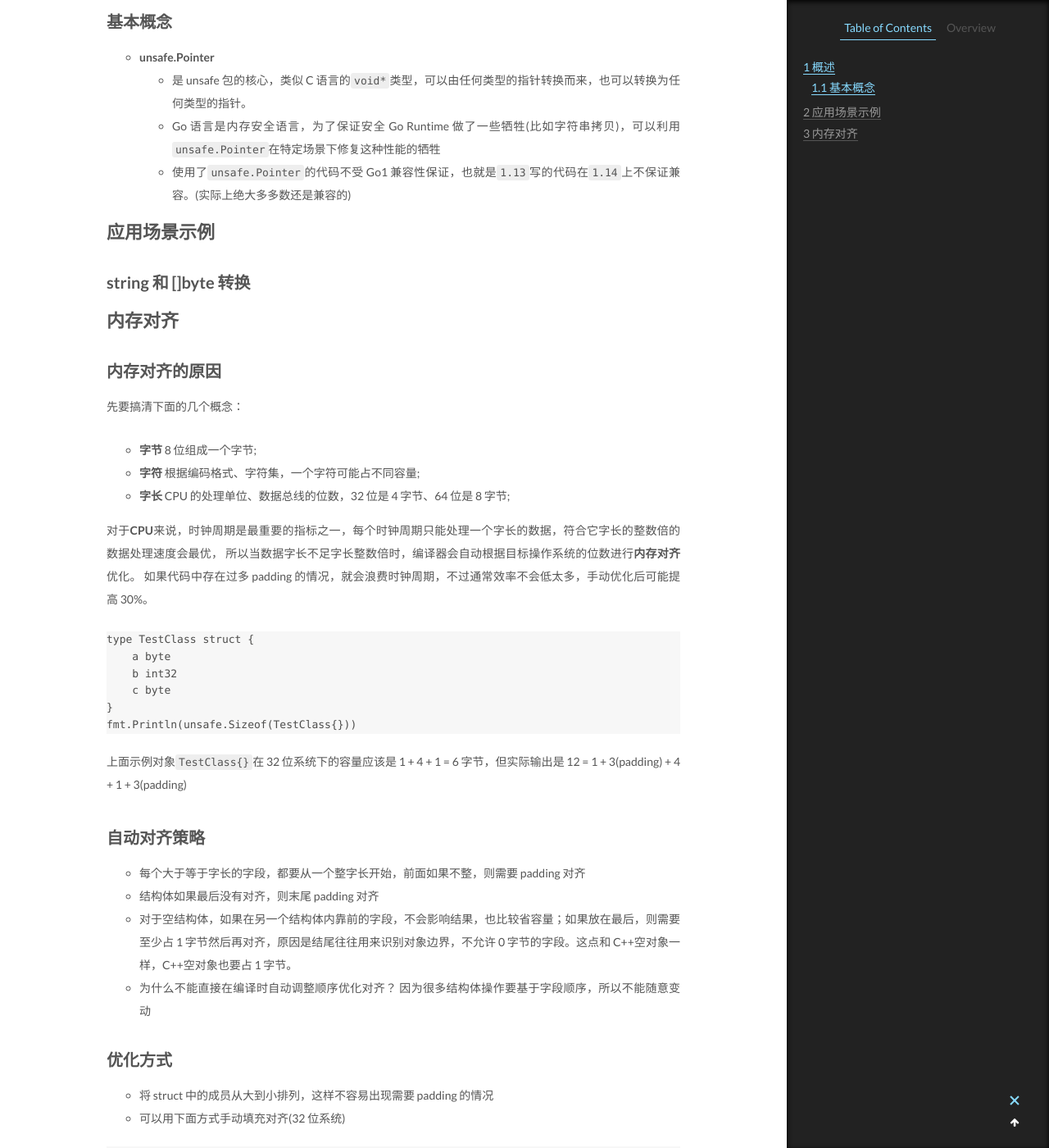
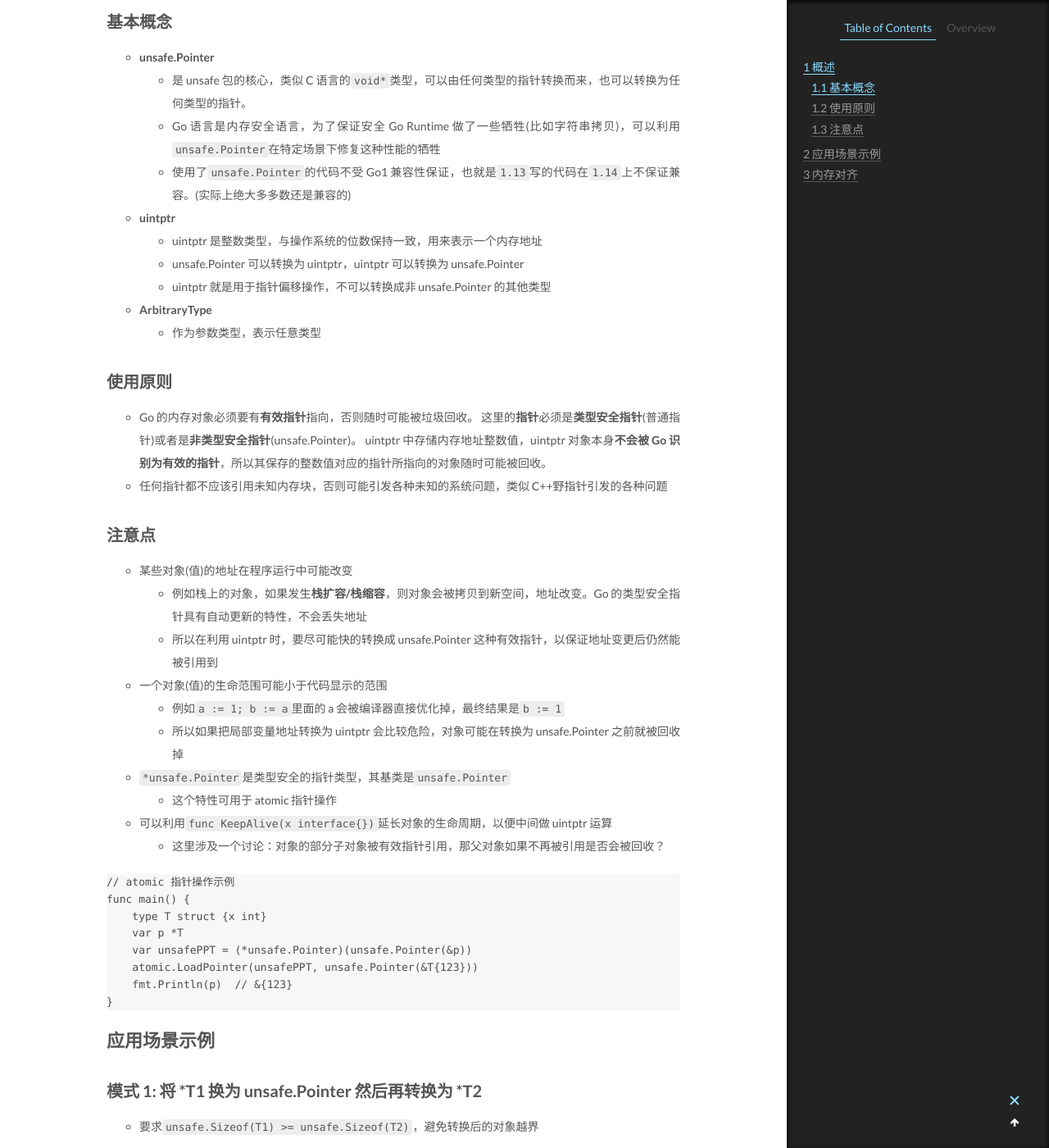
Before and after one commit to CodeHunter2006/CodeHunter2006.github.io, a Jekyll site: the page built from _posts/2020-04-16-Go_unsafe.md, in a window 1280 px wide and 1400 px high, scrolled down 1034 px. Shown: the whole window at 82% size. Built offline with Jekyll 4.4.1, drawn with Linux system fonts in a browser that asks for light colours; some of the changed text lies outside the part shown.

Commit message:
[doc]: add contents.

````diff
--- a/_posts/2020-04-16-Go_unsafe.md
+++ b/_posts/2020-04-16-Go_unsafe.md
@@ -19,10 +19,149 @@ Go 的 unsafe 包只提供了两个类型(Pointer、ArbitraryType)和三个函
   - 是 unsafe 包的核心，类似 C 语言的`void*`类型，可以由任何类型的指针转换而来，也可以转换为任何类型的指针。
   - Go 语言是内存安全语言，为了保证安全 Go Runtime 做了一些牺牲(比如字符串拷贝)，可以利用`unsafe.Pointer`在特定场景下修复这种性能的牺牲
   - 使用了`unsafe.Pointer`的代码不受 Go1 兼容性保证，也就是`1.13`写的代码在`1.14`上不保证兼容。(实际上绝大多多数还是兼容的)
+- **uintptr**
+  - uintptr 是整数类型，与操作系统的位数保持一致，用来表示一个内存地址
+  - unsafe.Pointer 可以转换为 uintptr，uintptr 可以转换为 unsafe.Pointer
+  - uintptr 就是用于指针偏移操作，不可以转换成非 unsafe.Pointer 的其他类型
+- **ArbitraryType**
+  - 作为参数类型，表示任意类型
+
+## 使用原则
+
+- Go 的内存对象必须要有**有效指针**指向，否则随时可能被垃圾回收。
+  这里的**指针**必须是**类型安全指针**(普通指针)或者是**非类型安全指针**(unsafe.Pointer)。
+  uintptr 中存储内存地址整数值，uintptr 对象本身**不会被 Go 识别为有效的指针**，所以其保存的整数值对应的指针所指向的对象随时可能被回收。
+- 任何指针都不应该引用未知内存块，否则可能引发各种未知的系统问题，类似 C++野指针引发的各种问题
+
+## 注意点
+
+- 某些对象(值)的地址在程序运行中可能改变
+  - 例如栈上的对象，如果发生**栈扩容/栈缩容**，则对象会被拷贝到新空间，地址改变。Go 的类型安全指针具有自动更新的特性，不会丢失地址
+  - 所以在利用 uintptr 时，要尽可能快的转换成 unsafe.Pointer 这种有效指针，以保证地址变更后仍然能被引用到
+- 一个对象(值)的生命范围可能小于代码显示的范围
+  - 例如`a := 1; b := a`里面的 a 会被编译器直接优化掉，最终结果是`b := 1`
+  - 所以如果把局部变量地址转换为 uintptr 会比较危险，对象可能在转换为 unsafe.Pointer 之前就被回收掉
+- `*unsafe.Pointer`是类型安全的指针类型，其基类是`unsafe.Pointer`
+  - 这个特性可用于 atomic 指针操作
+- 可以利用`func KeepAlive(x interface{})`延长对象的生命周期，以便中间做 uintptr 运算
+  - 这里涉及一个讨论：对象的部分子对象被有效指针引用，那父对象如果不再被引用是否会被回收？
+
+```Go
+// atomic 指针操作示例
+func main() {
+    type T struct {x int}
+    var p *T
+    var unsafePPT = (*unsafe.Pointer)(unsafe.Pointer(&p))
+    atomic.LoadPointer(unsafePPT, unsafe.Pointer(&T{123}))
+    fmt.Println(p)  // &{123}
+}
+```
 
 # 应用场景示例
 
+## 模式 1: 将 *T1 换为 unsafe.Pointer 然后再转换为 *T2
+
+- 要求`unsafe.Sizeof(T1) >= unsafe.Sizeof(T2)`，避免转换后的对象越界
+
+```Go
+// package math
+func Float64bits(f float64) uint64 {
+    return *(*uint64)(unsafe.Pointer(&f))
+}
+```
+
+## 模式 2: 将 unsafe.Pointer 转换为 uintptr 然后对 uintptr 做数学运算再转回 unsafe.Pointer
+
+这种用法类似 C 中的指针操作
+
+- 要求：
+  1. 转换前后的非安全指针必须指向同一个内存块
+  2. **两次转换必须在同一条语句中**，避免临时 uintptr 变量可能导致对象被回收
+
+```Go
+// 示例
+type T struct {x bool; y [3]int16}
+const N = unsafe.Offsetof(T{}.y)  // 取得 y 起始位置相对于 T 起始位置的偏移量，单位字节
+const M = unsafe.Sizeof(T{}.y[0]) // 取得 int16 占的字节数
+func main() {
+  t := T{y: [3]int16{123, 456, 789}}
+  p := unsafe.Pointer(&t)
+  ty2 := (*int16)(unsafe.Pointer(uintptr(p)+N+M*2))
+  fmt.Println(*ty2)
+}
+```
+
+## 模式 3: 利用 unsafe.Pointer 保护 reflect.Value.Pointer 或者 reflet.Value.UnsafeAddr 方法的 uintptr 返回值
+
+有时一些临时的 uintptr 需要保存，以便未来利用，这时可以用 unsafe.Pointer 将其转换为不安全指针(合法指针)以避免对象被回收
+
+注意这里要充分利用条件**转换必须在同一条语句中**
+
+## 模式 4: reflect.SliceHeader/reflect.StringHeader 的 Data 字段和 unsafe.Pointer 之间相互转换
+
+使用原则：不要凭空生成 SliceHeader 或 StringHeader，用 Slice/string 转换出它们
+
+## 模式 5: syscall.Syscall 函数直接以 uintptr 做参数
+
+`syscall.Syscall`函数具有特权，编译器会对其做特殊处理，以保证指针地址对象不被释放
+
+- 此模式也适用于 Windows 系统的`syscall.Proc.Call`和`syscall.LazyProc.Call`
+
 ## string 和 []byte 转换
+
+string 和 []byte 底层结构非常相近，只相差一个 cap 字段，
+但是在类型转换时会发生完整的复制，导致性能很差(100 次转换要 1 秒时间)
+
+```Go
+type slice struct {
+    array unsafe.Pointer // 元素指针
+    len   int // 长度
+    cap   int // 容量
+}
+
+type string struct {
+    array unsafe.Pointer // 元素指针
+    len   int // 长度
+}
+```
+
+转换函数实现：
+
+```Go
+// 有隐患的形式：
+func Str2Bytes(s string) []byte {
+	x := (*[2]uintptr)(unsafe.Pointer(&s))
+	b := [3]uintptr{x[0], x[1], x[1]}
+	return *(*[]byte)(unsafe.Pointer(&b))
+}
+
+// 模式 1
+func Bytes2Str(b []byte) string {
+	return *(*string)(unsafe.Pointer(&b))
+}
+```
+
+- 隐患：
+
+  - 由于引用了相同底层数组，所以源 string 的字符值可能被修改
+  - 本函数是基于`s`形参分配在栈上(实际上确实在栈上)，否则`b := [3]uintptr{x[0], x[1], x[1]}`以及之后是不安全的。
+    所以这种用局部变量保存指针值的方式一定要小心
+
+```Go
+// 更安全的实现形式：
+type StringEX struct {
+  string
+  cap int
+}
+func Str2Bytes(s string) []byte {
+  se := StringEX{string: s, cap: len(s)}
+  return *(*[]byte)(unsafe.Pointer(&se))
+}
+```
+
+- 上面的转换过程没有临时变量，更安全
+
+- 优化后，转换速度 Benchmark 提高 1e7 倍
 
 # 内存对齐
 
````
